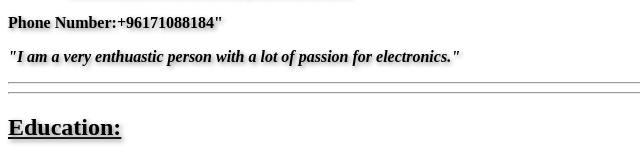
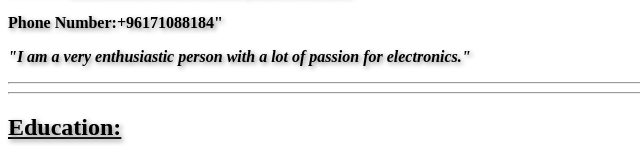
Before and after one commit to Abbass-Jradi/Abbass-Jradi.github.io, a plain HTML site: page index.html in a window 1280 px wide. Shown: the part 383-543 px from the top of the page, 0-640 px from the left. Drawn offline with Linux system fonts and the light colour scheme.

Commit message:
Update index.html

```diff
--- a/index.html
+++ b/index.html
@@ -26,7 +26,7 @@
      <p class="phrase"><b>Linkdin:</b><a href="www.linkdin.com/in/abbas-jradi-78a027200">www.linkdin.com/in/abbas-jradi-78a027200</a></p>
      <p class="phrase"><b>Phone Number:+96171088184"</p>
 
-     <p><i><b> "I am a very enthuastic person with a lot of passion for electronics." </b></i></p>
+     <p><i><b> "I am a very enthusiastic person with a lot of passion for electronics." </b></i></p>
 
      <hr/>
      <hr/>
```
